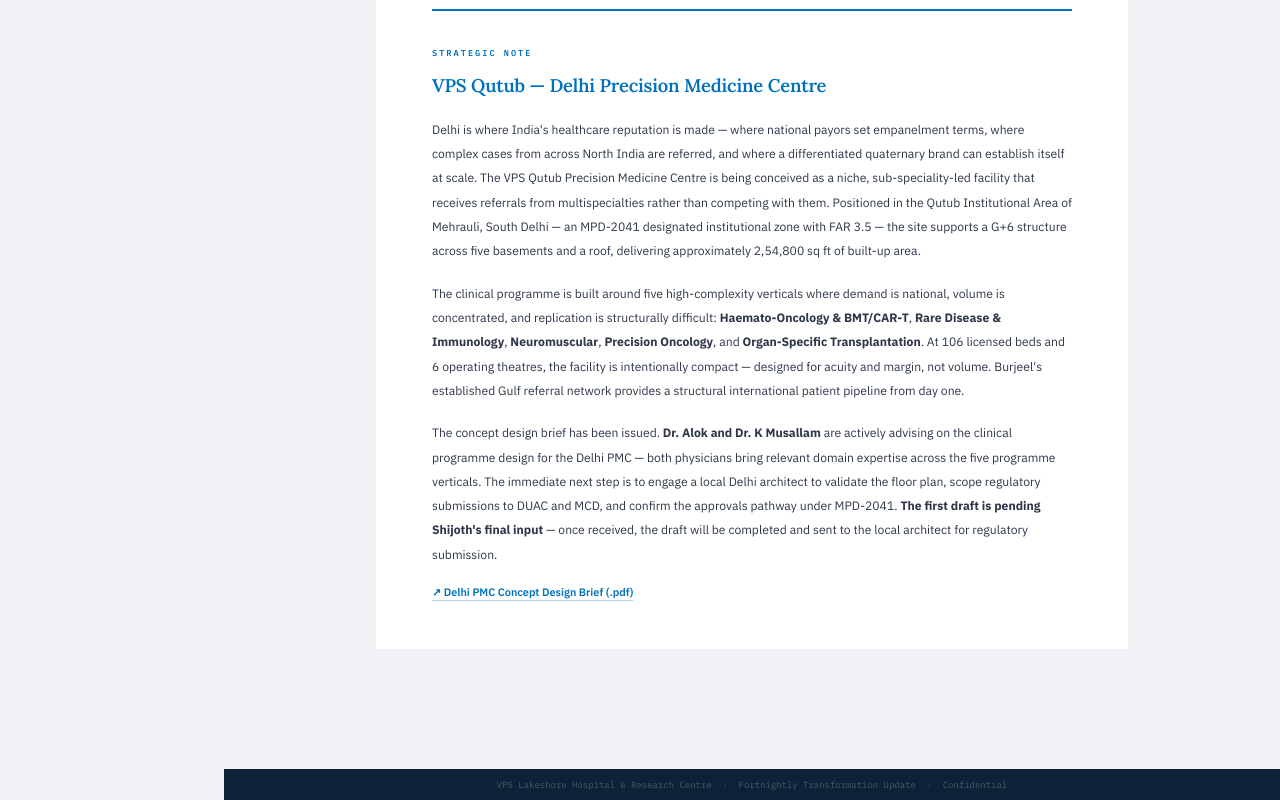
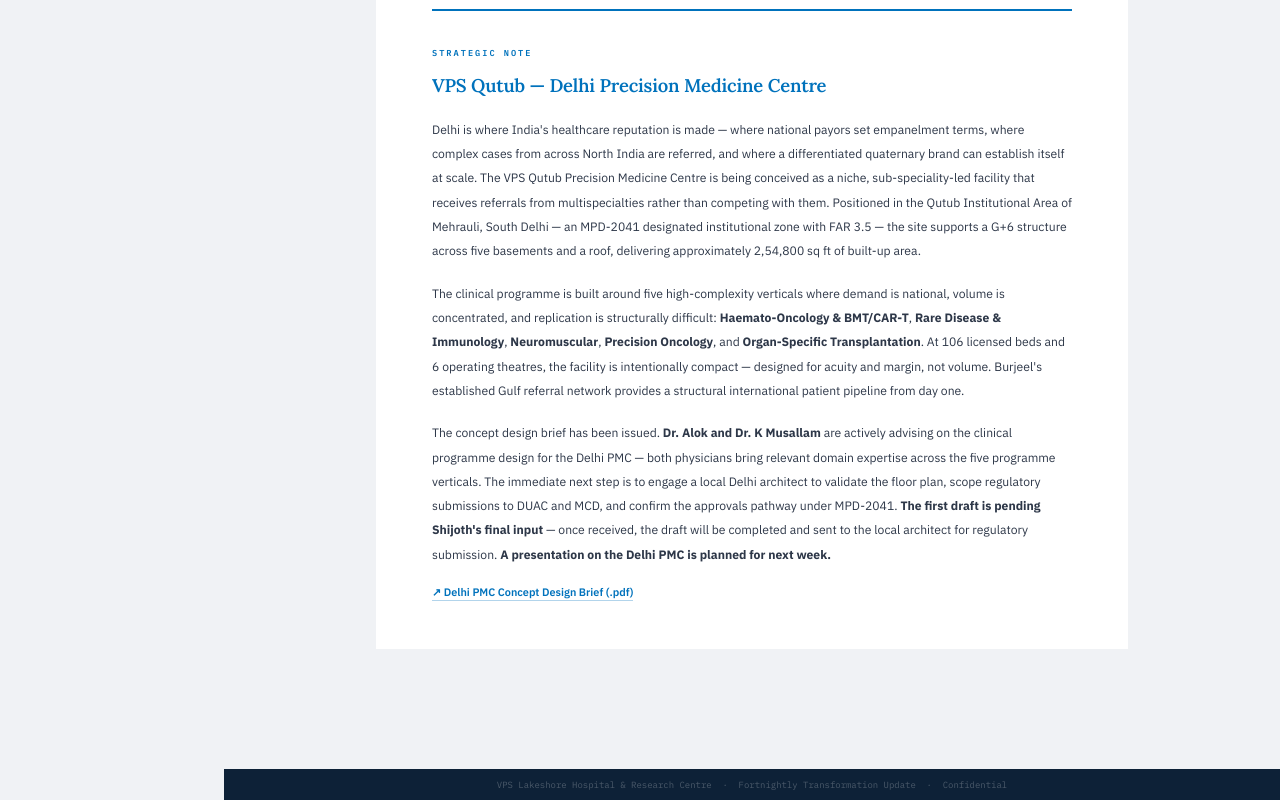
Before and after one commit to sameeraj89/vpsdashboard, a plain HTML site: page LHRC_Chairman_Update.html in a window 1280 px wide. Shown: the part 4302-5102 px from the top of the page. Drawn offline with Linux system fonts and the light colour scheme.

Commit message:
Add Delhi PMC presentation planned next week

```diff
--- a/LHRC_Chairman_Update.html
+++ b/LHRC_Chairman_Update.html
@@ -716,7 +716,7 @@
     <div class="commentary-hed">VPS Qutub — Delhi Precision Medicine Centre</div>
     <div class="commentary-para">Delhi is where India's healthcare reputation is made — where national payors set empanelment terms, where complex cases from across North India are referred, and where a differentiated quaternary brand can establish itself at scale. The VPS Qutub Precision Medicine Centre is being conceived as a niche, sub-speciality-led facility that receives referrals from multispecialties rather than competing with them. Positioned in the Qutub Institutional Area of Mehrauli, South Delhi — an MPD-2041 designated institutional zone with FAR 3.5 — the site supports a G+6 structure across five basements and a roof, delivering approximately 2,54,800 sq ft of built-up area.</div>
     <div class="commentary-para">The clinical programme is built around five high-complexity verticals where demand is national, volume is concentrated, and replication is structurally difficult: <strong>Haemato-Oncology &amp; BMT/CAR-T</strong>, <strong>Rare Disease &amp; Immunology</strong>, <strong>Neuromuscular</strong>, <strong>Precision Oncology</strong>, and <strong>Organ-Specific Transplantation</strong>. At 106 licensed beds and 6 operating theatres, the facility is intentionally compact — designed for acuity and margin, not volume. Burjeel's established Gulf referral network provides a structural international patient pipeline from day one.</div>
-    <div class="commentary-para">The concept design brief has been issued. <strong>Dr. Alok and Dr. K Musallam</strong> are actively advising on the clinical programme design for the Delhi PMC — both physicians bring relevant domain expertise across the five programme verticals. The immediate next step is to engage a local Delhi architect to validate the floor plan, scope regulatory submissions to DUAC and MCD, and confirm the approvals pathway under MPD-2041. <strong>The first draft is pending Shijoth's final input</strong> — once received, the draft will be completed and sent to the local architect for regulatory submission.</div>
+    <div class="commentary-para">The concept design brief has been issued. <strong>Dr. Alok and Dr. K Musallam</strong> are actively advising on the clinical programme design for the Delhi PMC — both physicians bring relevant domain expertise across the five programme verticals. The immediate next step is to engage a local Delhi architect to validate the floor plan, scope regulatory submissions to DUAC and MCD, and confirm the approvals pathway under MPD-2041. <strong>The first draft is pending Shijoth's final input</strong> — once received, the draft will be completed and sent to the local architect for regulatory submission. <strong>A presentation on the Delhi PMC is planned for next week.</strong></div>
     <div class="dl-links" style="margin-top:12px;">
       <a class="dl-link" href="#" onclick="return openDocViewer('Weekly%20update/1st%20May/Delhi_PMC_Concept_Design_Brief.pdf','Delhi PMC — Concept Design Brief')">↗ Delhi PMC Concept Design Brief (.pdf)</a>
     </div>
```
